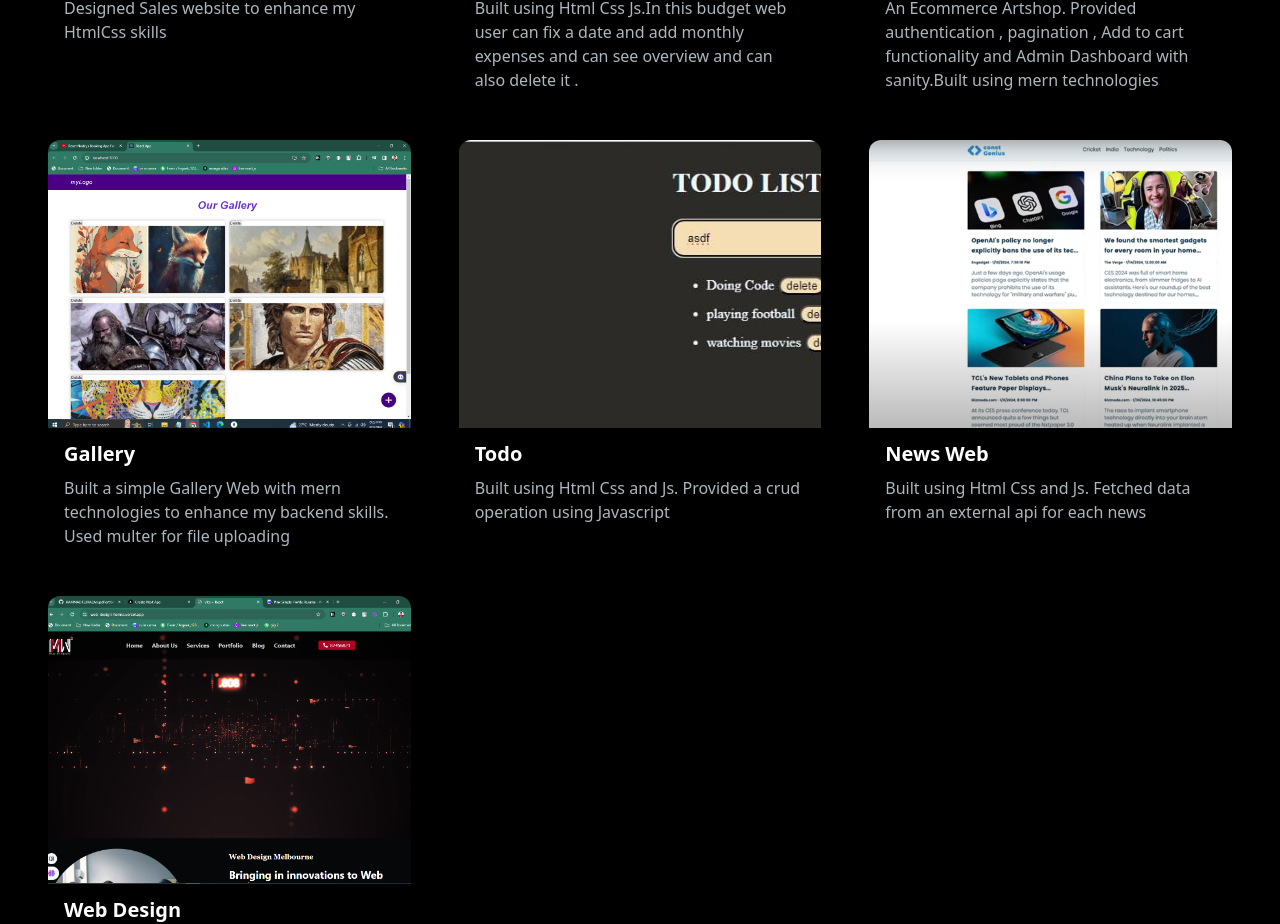
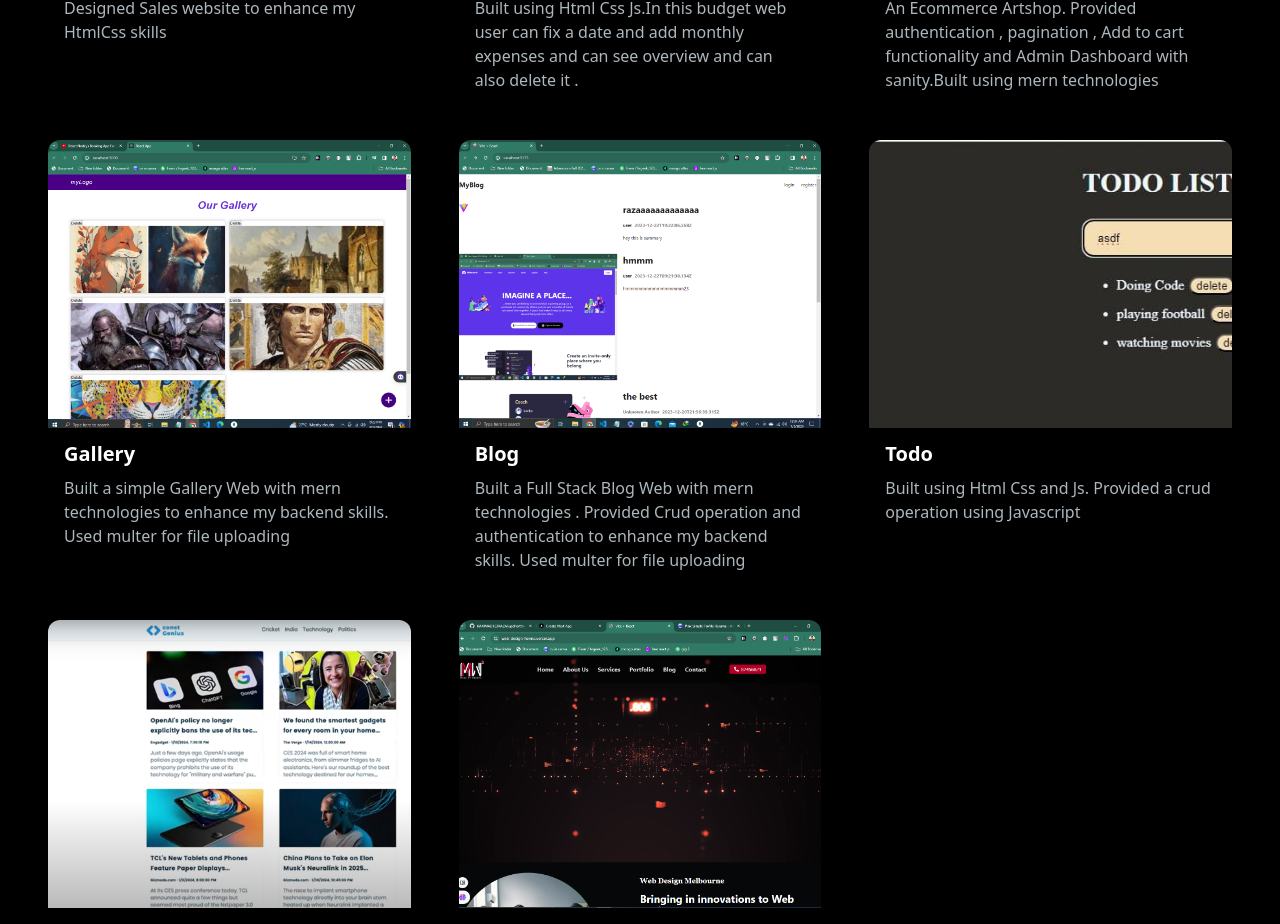
Before and after one commit to HAMMAD123RAZA/updPortfolio, a Next.js app: page / in a window 1280 px wide. Shown: the part 3056-3980 px from the top of the page. Built offline with nearby package versions, Linux system fonts and the light colour scheme.

Commit message:
updating tabs

```diff
--- a/src/components/ProjectSec.jsx
+++ b/src/components/ProjectSec.jsx
@@ -100,6 +100,15 @@ const projectsData = [
     previewUrl: "/",
   },
   {
+    id: 7,
+    title: "Blog",
+    description: "Built a Full Stack  Blog Web  with mern technologies . Provided Crud operation and authentication  to enhance my backend skills. Used multer for file uploading",
+    image: "/images/projects/mernProject.png",
+    tag: ["All", "FullStack"],
+    gitUrl: "https://github.com/HAMMAD123RAZA/blogApp.git",
+    previewUrl: "/",
+  },
+  {
     id: 6,
     title: "Todo",
     description: "Built using Html Css and Js. Provided a crud operation using Javascript",
@@ -109,7 +118,7 @@ const projectsData = [
     previewUrl: "/",
   },
   {
-    id: 6,
+    id: 10,
     title: "News Web ",
     description: "Built using Html Css and Js. Fetched data from an external api for each news",
     image: "/images/projects/news.png",
```
